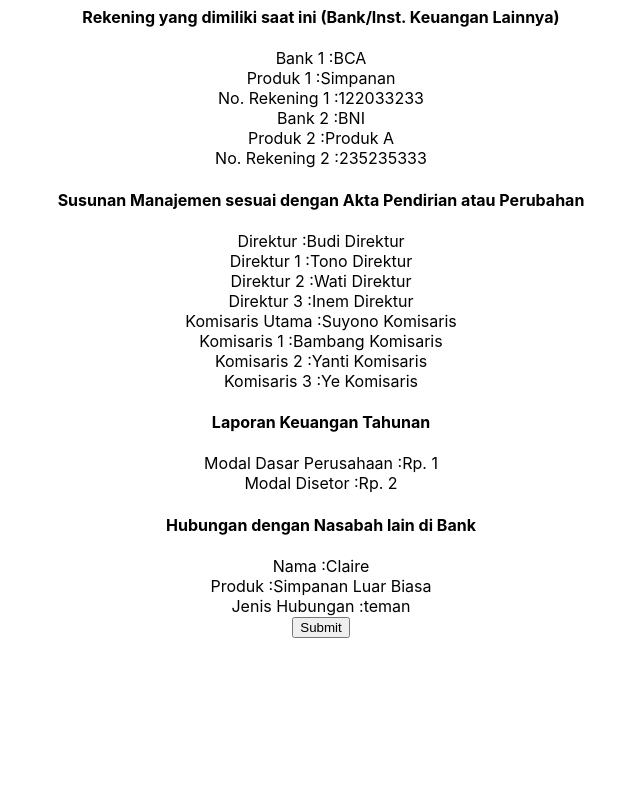
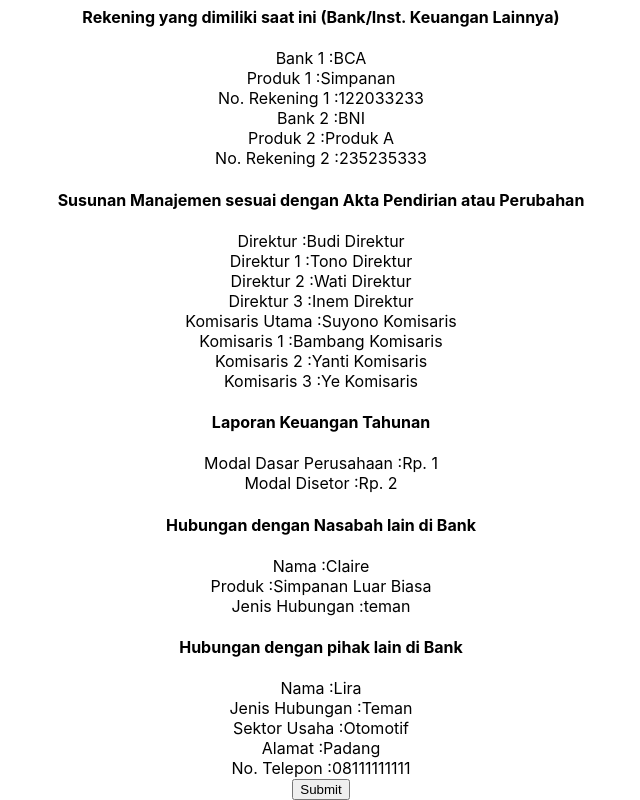
Before and after one commit to DeppaTori/current-account, a React (Create React App) app: page /confirmation in a window 1280 px wide. Shown: the part 1168-1968 px from the top of the page, without its empty margins (319-959 px from the left). Before the commit the page ends 1806 px from the top, so only its background shows below. Built offline with nearby package versions, Linux system fonts and the light colour scheme.

Commit message:
add hubungan dengan pihak lain on confirmation page

```diff
--- a/src/constants.js
+++ b/src/constants.js
@@ -98,6 +98,13 @@
     Produk: "Simpanan Luar Biasa",
     JenisHubungan: "teman",
   },
+  hubunganDgnPihakLain: {
+    Nama: "Lira",
+    JenisHubungan: "Teman",
+    SektorUsaha: "Otomotif",
+    Alamat: "Padang",
+    NoTelepon: "08111111111",
+  },
 };
 
 export const confirmationLabels = {
@@ -126,4 +133,11 @@
   ],
   laporanKeuangan: ["Modal Dasar Perusahaan", "Modal Disetor"],
   hubunganDgnNasabahLain: ["Nama", "Produk", "Jenis Hubungan"],
+  hubunganDgnPihakLain: [
+    "Nama",
+    "Jenis Hubungan",
+    "Sektor Usaha",
+    "Alamat",
+    "No. Telepon",
+  ],
 };
--- a/src/pages/Confirmation.js
+++ b/src/pages/Confirmation.js
@@ -16,6 +16,7 @@
     susunanManajemen,
     laporanKeuangan,
     hubunganDgnNasabahLain,
+    hubunganDgnPihakLain,
   } = confirmationLabels;
   const pendapatanPerBulanLabelValues = generateLabelValues(
     pendapatanRataPerBulan,
@@ -38,6 +39,11 @@
   const hubunganDgnNasabahLainLabelValues = generateLabelValues(
     hubunganDgnNasabahLain,
     confirmationData.hubunganDgnNasabahLain
+  );
+
+  const hubunganDgnPihakLainLabelValues = generateLabelValues(
+    hubunganDgnPihakLain,
+    confirmationData.hubunganDgnPihakLain
   );
 
   return (
@@ -68,6 +74,11 @@
         fields={hubunganDgnNasabahLainLabelValues}
         prefixId="HDNSLID_"
       />
+      <GenericFields
+        title="Hubungan dengan pihak lain di Bank"
+        fields={hubunganDgnPihakLainLabelValues}
+        prefixId="HDNPLID_"
+      />
       <button>Submit</button>
     </>
   );
```
Also changed, not shown: 1 other file (tests, documents, lock files or other folders).
